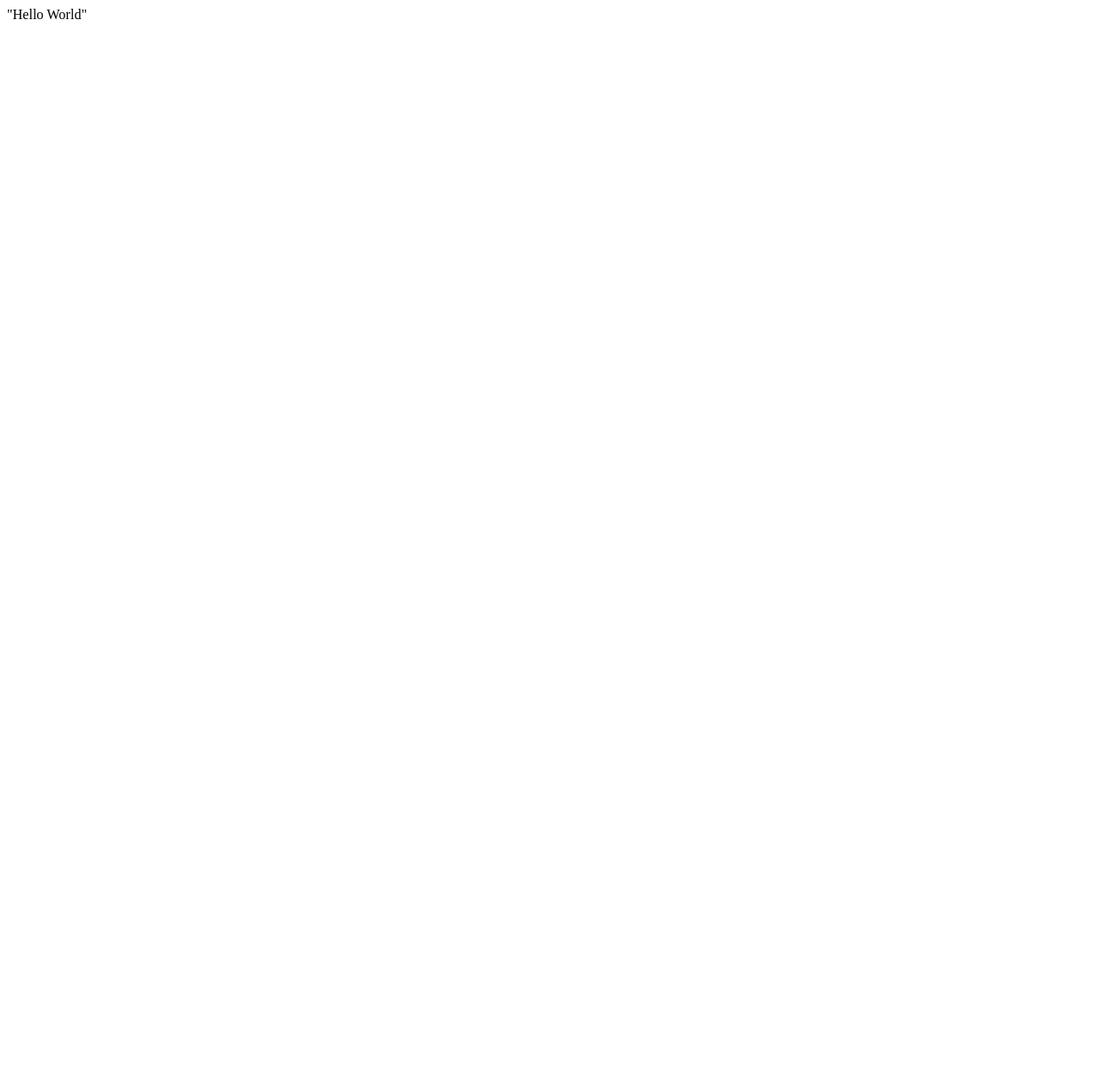
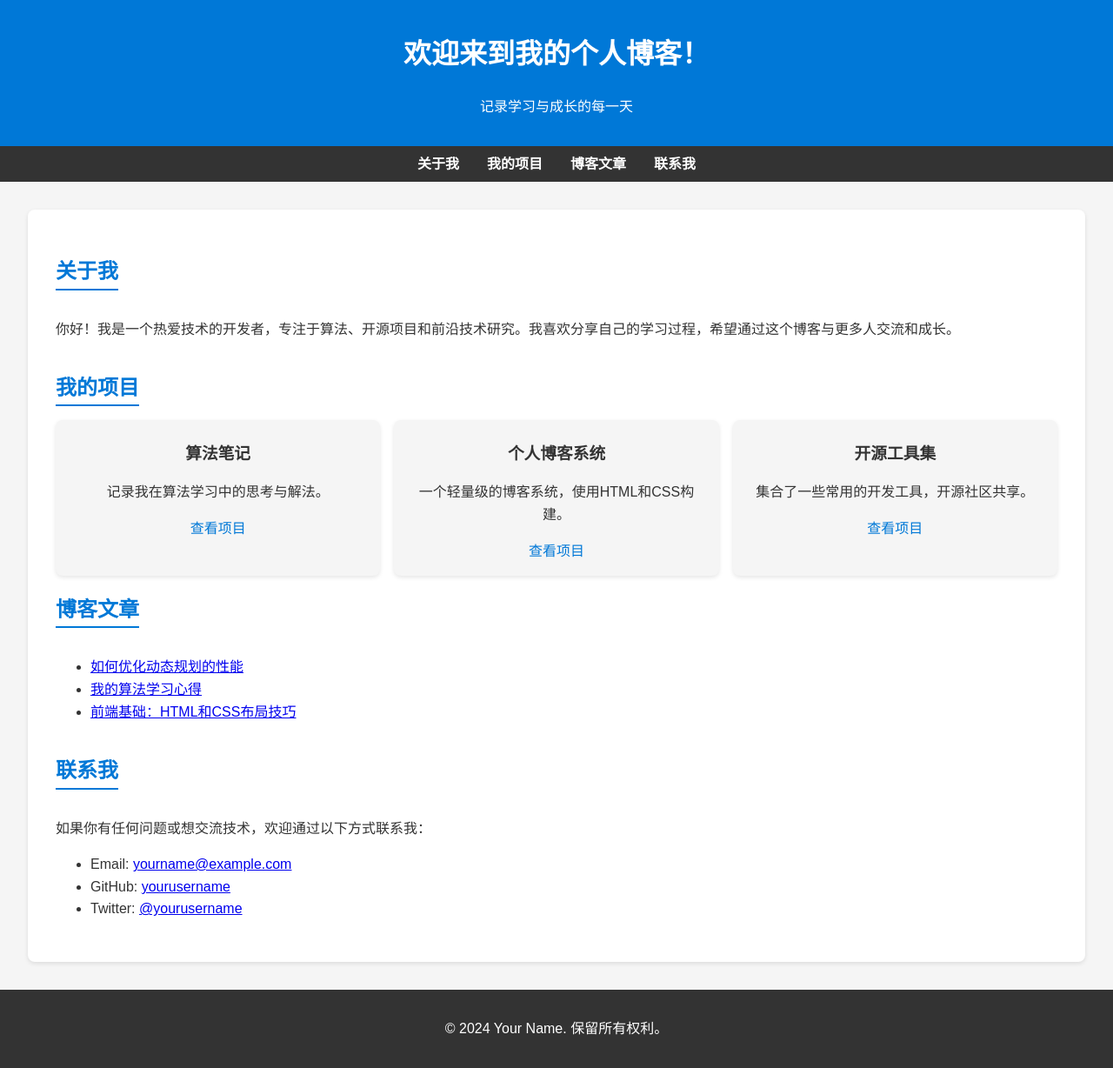
Before and after one commit to AliothZone/AliothZone.github.io, a plain HTML site: page index.html in a window 1280 px wide. Shown: the whole page at 87% size. Before the commit the page ends 800 px from the top, so only its background shows below. Drawn offline with Linux system fonts and the light colour scheme.

Commit message:
Update index.html
Signed-off-by: AliothZone <189197546+AliothZone@users.noreply.github.com>

```diff
--- a/index.html
+++ b/index.html
@@ -1 +1,145 @@
- "Hello World"
+<!DOCTYPE html>
+<html lang="zh-CN">
+<head>
+    <meta charset="UTF-8">
+    <meta name="viewport" content="width=device-width, initial-scale=1.0">
+    <title>我的个人博客</title>
+    <style>
+        body {
+            font-family: Arial, sans-serif;
+            margin: 0;
+            padding: 0;
+            line-height: 1.6;
+            color: #333;
+            background-color: #f5f5f5;
+        }
+        header {
+            background: #0078d7;
+            color: white;
+            padding: 1rem 0;
+            text-align: center;
+        }
+        nav {
+            background: #333;
+            color: white;
+            display: flex;
+            justify-content: center;
+            padding: 0.5rem 0;
+        }
+        nav a {
+            color: white;
+            text-decoration: none;
+            margin: 0 1rem;
+            font-weight: bold;
+        }
+        nav a:hover {
+            text-decoration: underline;
+        }
+        .container {
+            width: 90%;
+            margin: 2rem auto;
+            max-width: 1200px;
+            background: white;
+            border-radius: 8px;
+            box-shadow: 0 2px 5px rgba(0, 0, 0, 0.1);
+            padding: 2rem;
+        }
+        .section-title {
+            color: #0078d7;
+            margin-bottom: 1rem;
+            border-bottom: 2px solid #0078d7;
+            display: inline-block;
+        }
+        footer {
+            background: #333;
+            color: white;
+            text-align: center;
+            padding: 1rem 0;
+            margin-top: 2rem;
+        }
+        .project-grid {
+            display: grid;
+            grid-template-columns: repeat(auto-fit, minmax(200px, 1fr));
+            gap: 1rem;
+        }
+        .project-card {
+            background: #f5f5f5;
+            border-radius: 8px;
+            box-shadow: 0 2px 5px rgba(0, 0, 0, 0.1);
+            padding: 1rem;
+            text-align: center;
+        }
+        .project-card h3 {
+            margin: 0.5rem 0;
+        }
+        .project-card a {
+            text-decoration: none;
+            color: #0078d7;
+        }
+        .project-card a:hover {
+            text-decoration: underline;
+        }
+    </style>
+</head>
+<body>
+    <header>
+        <h1>欢迎来到我的个人博客！</h1>
+        <p>记录学习与成长的每一天</p>
+    </header>
+    <nav>
+        <a href="#about">关于我</a>
+        <a href="#projects">我的项目</a>
+        <a href="#blog">博客文章</a>
+        <a href="#contact">联系我</a>
+    </nav>
+    <div class="container">
+        <section id="about">
+            <h2 class="section-title">关于我</h2>
+            <p>你好！我是一个热爱技术的开发者，专注于算法、开源项目和前沿技术研究。我喜欢分享自己的学习过程，希望通过这个博客与更多人交流和成长。</p>
+        </section>
+
+        <section id="projects">
+            <h2 class="section-title">我的项目</h2>
+            <div class="project-grid">
+                <div class="project-card">
+                    <h3>算法笔记</h3>
+                    <p>记录我在算法学习中的思考与解法。</p>
+                    <a href="https://github.com/yourusername/algorithm-notes" target="_blank">查看项目</a>
+                </div>
+                <div class="project-card">
+                    <h3>个人博客系统</h3>
+                    <p>一个轻量级的博客系统，使用HTML和CSS构建。</p>
+                    <a href="https://yourusername.github.io" target="_blank">查看项目</a>
+                </div>
+                <div class="project-card">
+                    <h3>开源工具集</h3>
+                    <p>集合了一些常用的开发工具，开源社区共享。</p>
+                    <a href="https://github.com/yourusername/tools-collection" target="_blank">查看项目</a>
+                </div>
+            </div>
+        </section>
+
+        <section id="blog">
+            <h2 class="section-title">博客文章</h2>
+            <ul>
+                <li><a href="blog1.html" target="_blank">如何优化动态规划的性能</a></li>
+                <li><a href="blog2.html" target="_blank">我的算法学习心得</a></li>
+                <li><a href="blog3.html" target="_blank">前端基础：HTML和CSS布局技巧</a></li>
+            </ul>
+        </section>
+
+        <section id="contact">
+            <h2 class="section-title">联系我</h2>
+            <p>如果你有任何问题或想交流技术，欢迎通过以下方式联系我：</p>
+            <ul>
+                <li>Email: <a href="mailto:yourname@example.com">yourname@example.com</a></li>
+                <li>GitHub: <a href="https://github.com/yourusername" target="_blank">yourusername</a></li>
+                <li>Twitter: <a href="https://twitter.com/yourusername" target="_blank">@yourusername</a></li>
+            </ul>
+        </section>
+    </div>
+    <footer>
+        <p>© 2024 Your Name. 保留所有权利。</p>
+    </footer>
+</body>
+</html>
```
